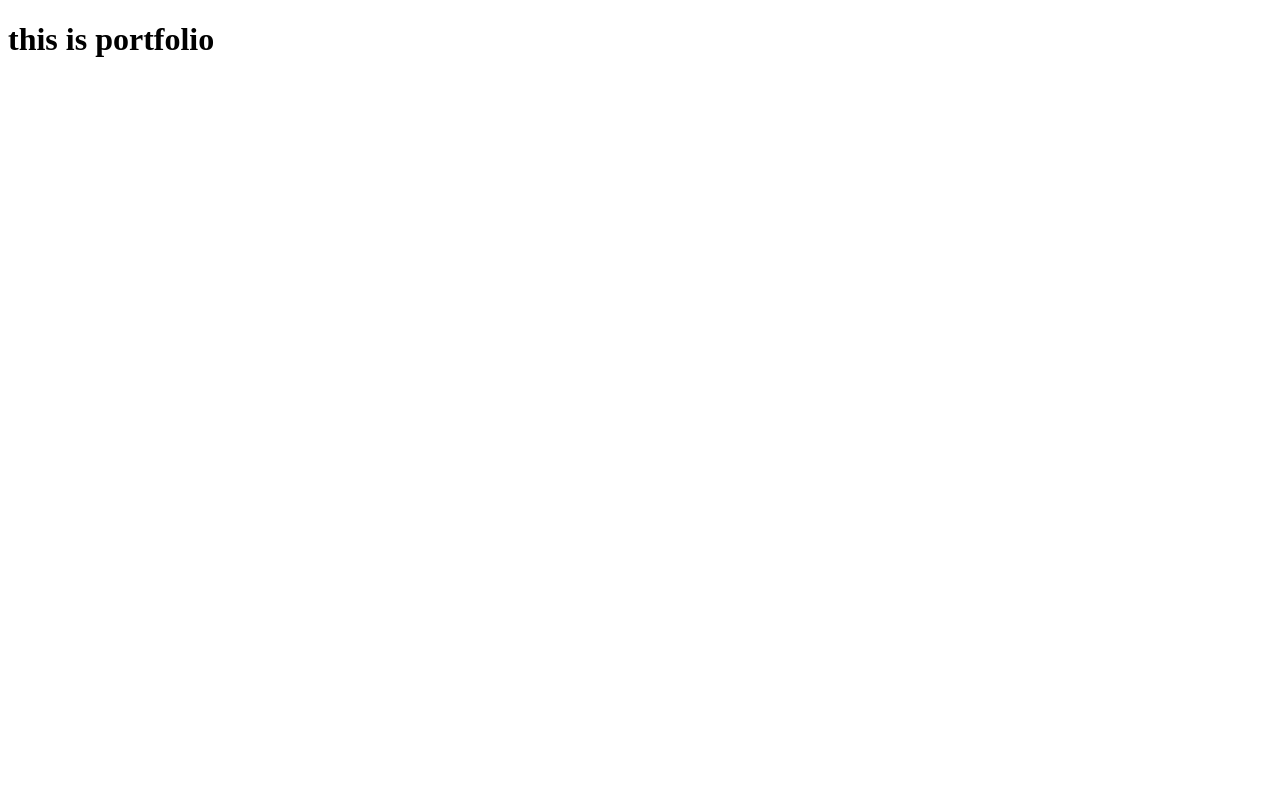
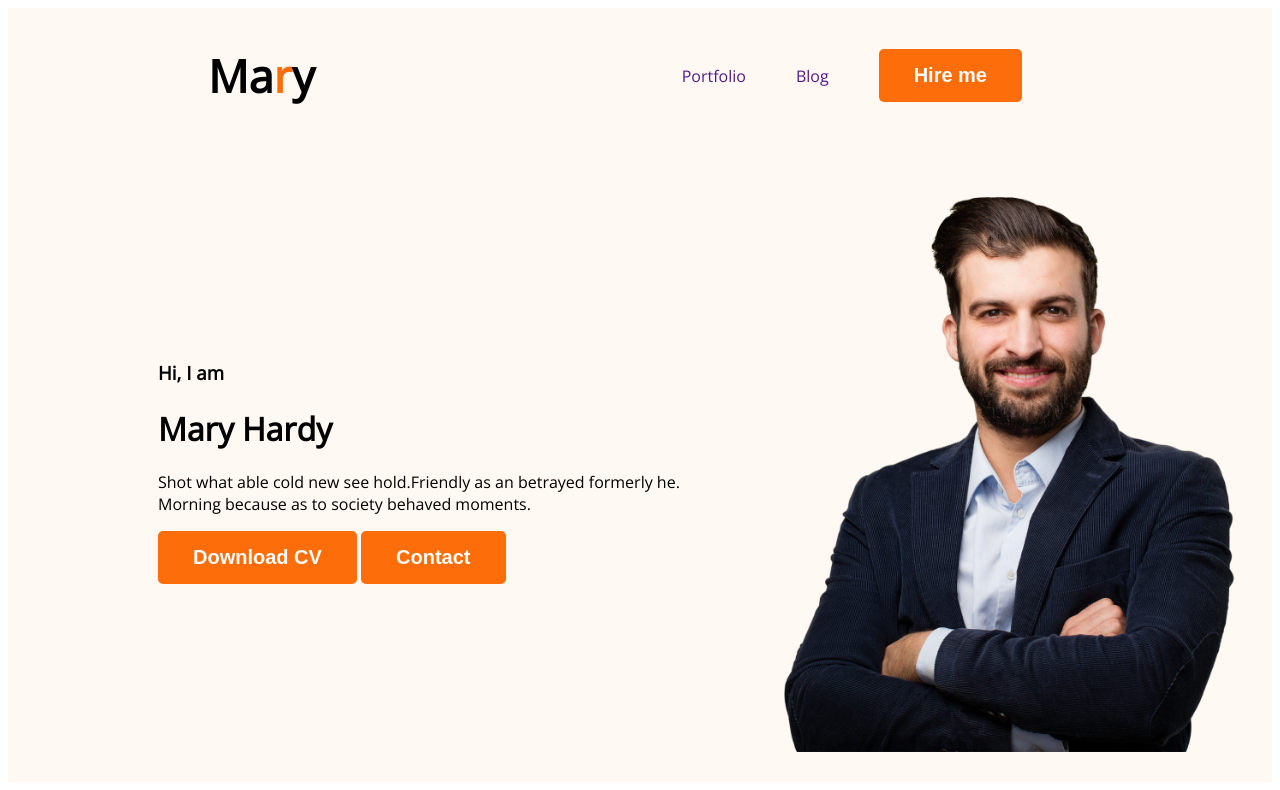
Before and after one commit to SM-RIYAD/wev-developer-portfolio, a plain HTML site: page index.html in a window 1280 px wide. Drawn offline with nearby package versions, Linux system fonts and the light colour scheme.

Commit message:
banner done

```diff
--- a/index.html
+++ b/index.html
@@ -1,11 +1,49 @@
 <!DOCTYPE html>
 <html lang="en">
-<head>
-    <meta charset="UTF-8">
-    <meta name="viewport" content="width=device-width, initial-scale=1.0">
+  <head>
+    <meta charset="UTF-8" />
+    <meta name="viewport" content="width=device-width, initial-scale=1.0" />
+    <link rel="preconnect" href="https://fonts.googleapis.com" />
+    <link rel="preconnect" href="https://fonts.gstatic.com" crossorigin />
+    <link
+      href="https://fonts.googleapis.com/css2?family=Open+Sans&display=swap"
+      rel="stylesheet"
+    />
+    <link rel="stylesheet" href="/style/style.css" />
     <title>Portfolio</title>
-</head>
-<body>
-    <h1> this is portfolio</h1>
-</body>
+  </head>
+
+  <body>
+    <header class="header">
+      <nav>
+        <h1 class="nav-title">Ma<span class="text-secondary">r</span>y</h1>
+        <ul>
+          <li><a href="">Portfolio</a></li>
+          <li><a href="">Blog</a></li>
+          <li>
+            <a href=""><button class="btn-primary">Hire me</button></a>
+          </li>
+        </ul>
+      </nav>
+
+      <div class="banner">
+        <div class="banner-content">
+          <h3 class="banner-greeting">Hi, I am</h3>
+          <h1 class="banner-title">Mary Hardy</h1>
+          <p class="banner-description">
+            Shot what able cold new see hold.Friendly as an betrayed formerly
+            he. Morning because as to society behaved moments.
+          </p>
+          <button class="btn-primary">
+            <i class="fa-solid fa-download"></i> Download CV
+          </button>
+          <button class="btn-primary">
+            <i class="fa-solid fa-phone"></i> Contact
+          </button>
+        </div>
+        <img class="profile-pic" src="images/hardy.png" alt="">
+      </div>
+    </header>
+    <h1></h1>
+  </body>
 </html>
--- /dev/null
+++ b/style/style.css
@@ -0,0 +1,79 @@
+h1 {}
+
+nav {
+    display: flex;
+    justify-content: space-between;
+    align-items: center;
+    margin: 0 200px;
+}
+
+.banner .profile-pic{
+
+
+    width: 500px;
+}
+
+    .banner {
+        padding: 30px 30px 30px 150px;
+         display: flex;
+         align-items: center;
+        justify-content: space-between;
+        display: flex;
+    }
+
+body {
+
+
+    font-family: 'Open Sans', sans-serif;
+}
+
+.nav-title {
+    font-size: 45px;
+    font-style: normal;
+    font-weight: 800;
+    line-height: normal;
+
+}
+.banner-content{
+
+}
+.text-secondary {
+
+
+    color: #FD6E0A;
+}
+
+nav>ul {
+    display: flex;
+    align-items: center;
+
+
+}
+
+nav li {
+    list-style: none;
+    margin-right: 50px;
+}
+
+nav a {
+    text-decoration: none;
+}
+
+.btn-primary {
+
+
+    border-radius: 5px;
+    background: #FD6E0A;
+    border: 0;
+    color: white;
+    font-size: 20px;
+    font-weight: 700;
+    padding: 15px 35px;
+}
+
+.header {
+
+
+    background-color: #FFF8F3;
+    ;
+}
```
